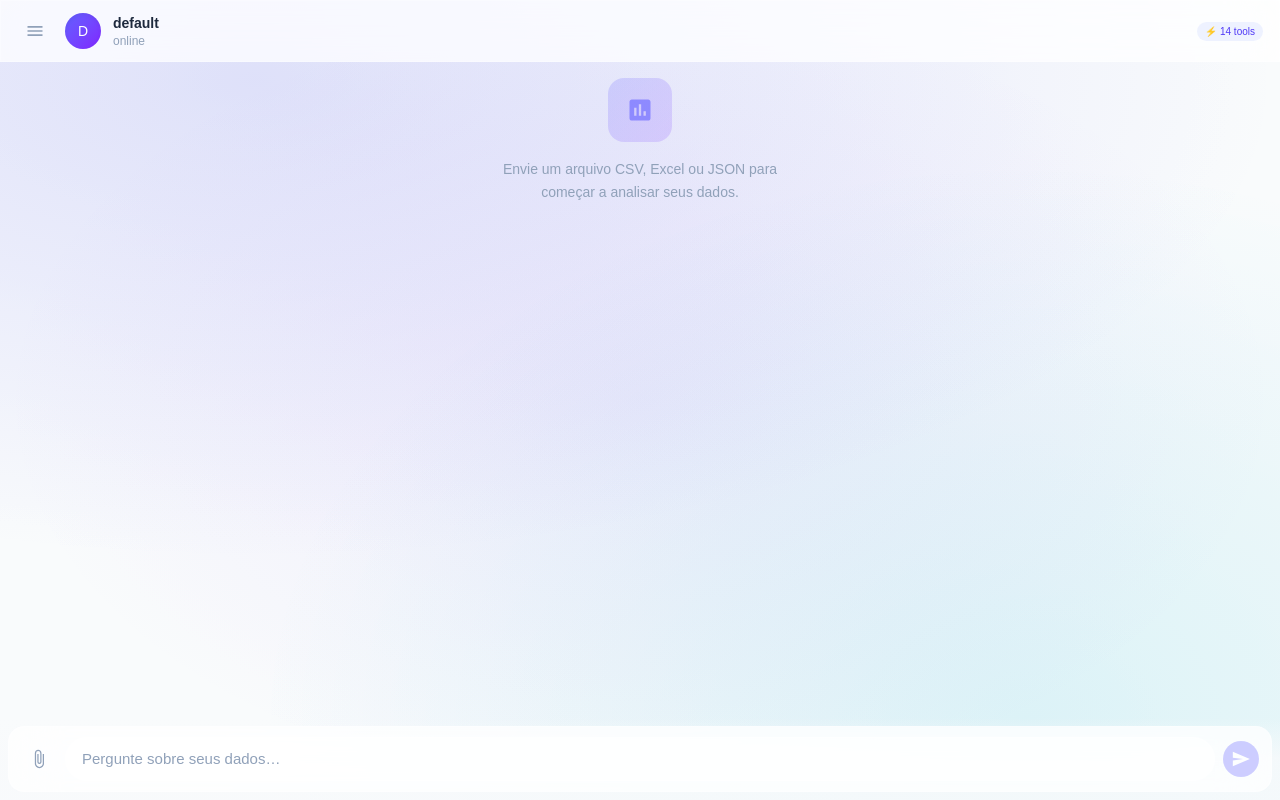
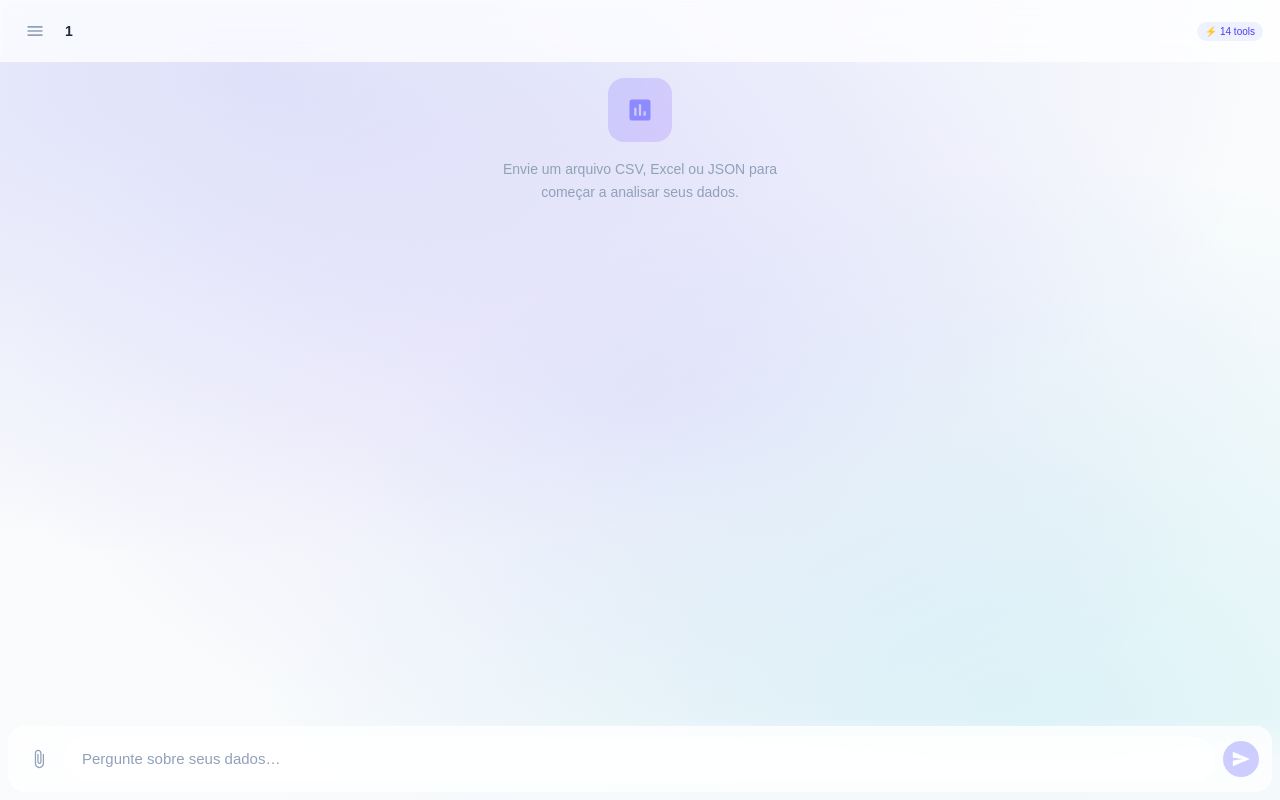
Before and after one commit to jhonatan98rios/Data-analysis-ts-harness, a Next.js app: page /1 in a window 1280 px wide. Built offline with nearby package versions, Linux system fonts and the light colour scheme.

Commit message:
refactor: sticky header with session name, remove avatar and status

```diff
--- a/components/chat-window.tsx
+++ b/components/chat-window.tsx
@@ -251,8 +251,8 @@ export function ChatWindow({ sessionId, tenantId }: { sessionId: string; tenantI
         {/* mesh gradient behind everything */}
         <div className="absolute inset-0 bg-mesh pointer-events-none" />
 
-        {/* header — strong glass */}
-        <header className="relative z-10 flex items-center gap-3 glass-strong px-4 py-3 shrink-0">
+        {/* header — sticky glass */}
+        <header className="relative z-10 sticky top-0 flex items-center gap-3 glass-strong px-4 py-3">
           {/* hamburger */}
           <button
             onClick={() => setDrawerOpen(true)}
@@ -263,13 +263,9 @@ export function ChatWindow({ sessionId, tenantId }: { sessionId: string; tenantI
               <path d="M3 18h18v-2H3v2zm0-5h18v-2H3v2zm0-7v2h18V6H3z" />
             </svg>
           </button>
-          <div className="w-9 h-9 rounded-full bg-gradient-to-br from-indigo-500 to-violet-600 flex items-center justify-center text-white text-sm font-medium uppercase shadow-inner">
-            {tenantId[0]}
-          </div>
           <div className="flex-1 min-w-0">
-            <p className="text-sm font-semibold text-slate-800 dark:text-slate-100 truncate">{tenantId}</p>
-            <p className="text-xs text-slate-400 dark:text-slate-500">
-              {streaming ? 'digitando…' : 'online'}
+            <p className="text-sm font-semibold text-slate-800 dark:text-slate-100 truncate">
+              {sessionId.slice(0, 8)}
             </p>
           </div>
           <div className="flex items-center gap-1 px-2 py-0.5 rounded-full bg-indigo-50 dark:bg-indigo-500/10 text-[10px] font-medium text-indigo-600 dark:text-indigo-400">
```
